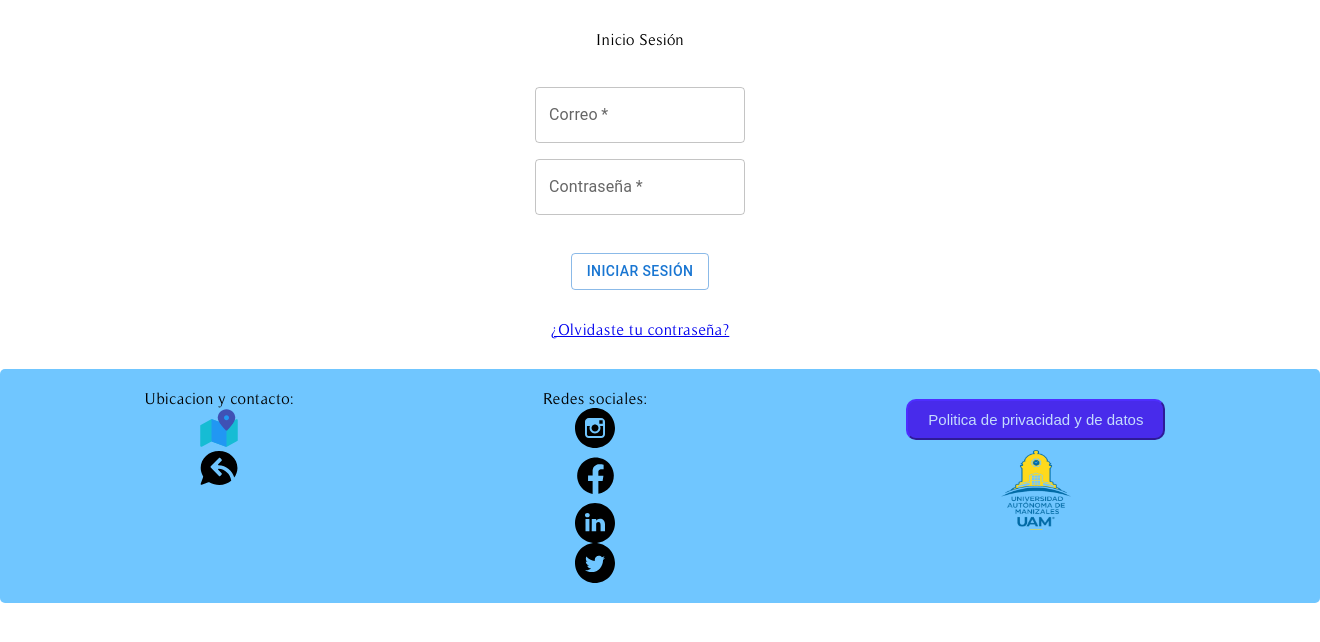
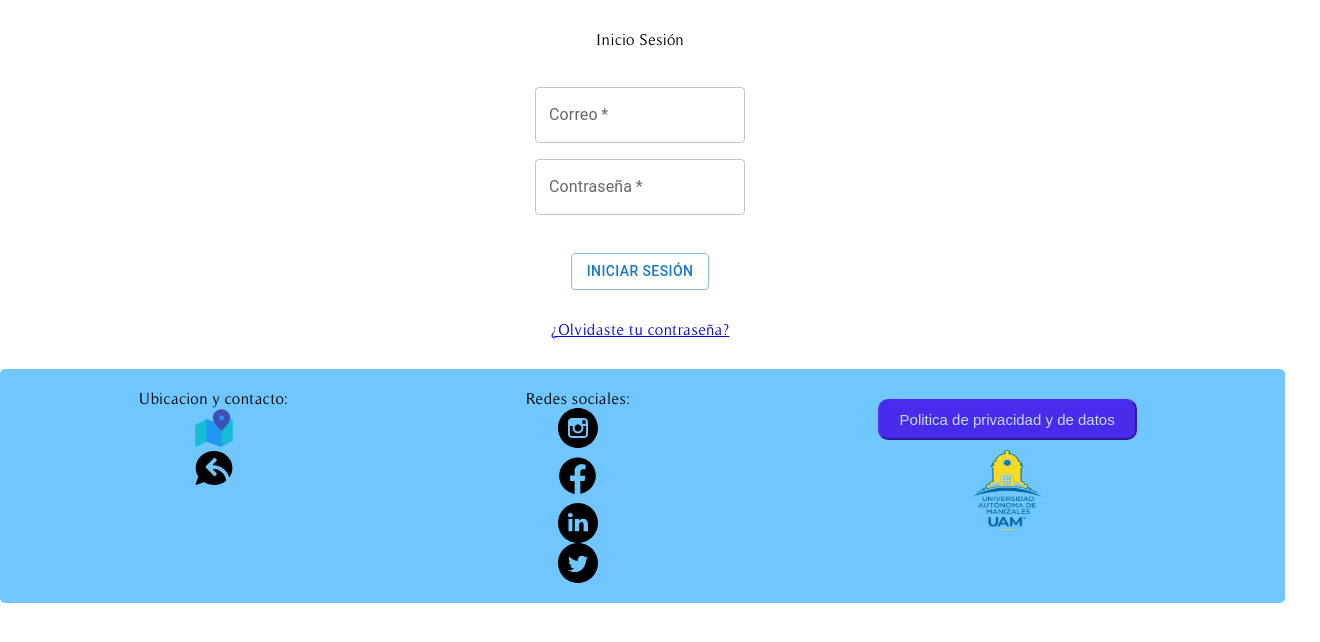
Before and after one commit to GeraldineRomer/frontendProyect, a React (Create React App) app: page /login in a window 1280 px wide. Shown: the top 642 px of the page, 1320 px wide, since content can reach past the window. Built offline with nearby package versions, Linux system fonts and the light colour scheme.

Commit message:
changing messages in privacy page

```diff
--- a/src/components/Footer/Footer.scss
+++ b/src/components/Footer/Footer.scss
@@ -3,12 +3,11 @@
   position: absolute;
   bottom: -1;
   left: 0;
-  width: 100%; /* Ocupará todo el ancho de la pantalla */
+  width: 97.3%;
   background-color: rgb(112, 198, 255);
-  border-radius: 5px;
   display: flex;
   justify-content: space-around;
-  padding: 20px; /* Espacio interno para contenido del footer */
+  padding: 20px;
   z-index: -1;
 }
 
--- a/src/pages/Privacy/Privacy.js
+++ b/src/pages/Privacy/Privacy.js
@@ -57,22 +57,22 @@ function a11yProps(index) {
             </Box>
             <CustomTabPanel value={value} index={0}>
                 De conformidad con lo dispuesto en la Ley 1581 de 2012 y el Decreto 1377 de 2013, declaro que entrego de forma libre y
-                voluntaria mis Datos Personales, que he leído y aceptado estos términos y condiciones de manera previa y autorizo a Mazda de Colombia S.A.S. (en adelante “MCOL”), para que, como Responsable, realice la recolección y tratamiento de mis datos personales para las finalidades indicadas más adelante y de conformidad con la Política de tratamiento de la información de MCOL
+                voluntaria mis Datos Personales, que he leído y aceptado estos términos y condiciones de manera previa y autorizo a Cosmonotas de Colombia S.A.S., para que, como Responsable, realice la recolección y tratamiento de mis datos personales para las finalidades indicadas más adelante y de conformidad con la Política de tratamiento de la información de MCOL
             </CustomTabPanel>
             <CustomTabPanel value={value} index={1}>
                 <div>
-                    Mazda de Colombia S.A.S. no otorga premios o realiza juegos promocionales relacionados con sus vehículos. Por tanto, se advierte a los clientes, prospectos y al público en general que la compañía no es promotora, anunciante ni avala ninguna promoción de esta naturaleza, particularmente aquellas que puedan ser enviadas a través de mensajes SMS o de cualquier otro medio con enlaces a nuestro Sitio Web.
+                    Cosmonotas de Colombia S.A.S. no otorga premios o realiza juegos promocionales relacionados con sus articulos. Por tanto, se advierte a los clientes, prospectos y al público en general que la compañía no es promotora, anunciante ni avala ninguna promoción de esta naturaleza, particularmente aquellas que puedan ser enviadas a través de mensajes SMS o de cualquier otro medio con enlaces a nuestro Sitio Web.
                 </div>
                 <div>
-                    En caso recibir este tipo de mensaje, debe tener en cuenta que se trata de una actividad no autorizada por nuestra marca y posiblemente fraudulenta. De recibir este tipo de mensajes, puede contactarnos al Teléfono: (+57) (1) 2357529, Línea Nacional 01 8000 112 595 o al correo electrónico: servicioalcliente@mazda.co.
+                    En caso recibir este tipo de mensaje, debe tener en cuenta que se trata de una actividad no autorizada por nuestra marca y posiblemente fraudulenta. De recibir este tipo de mensajes, puede contactarnos al Teléfono: (+57) 3017457749, al correo electrónico: servicioalcliente@cosmonotas.co.
                 </div>
                 <div>
-                    Teniendo en cuenta lo anterior, Mazda de Colombia S.A.S. no será responsable de cualquier promoción, concurso, sorteo o evento que sea publicado fuera de sus medios oficiales de comunicación.
+                    Teniendo en cuenta lo anterior, Cosmonotas de Colombia S.A.S. no será responsable de cualquier promoción, concurso, sorteo o evento que sea publicado fuera de sus medios oficiales de comunicación.
                 </div>
             </CustomTabPanel>
             <CustomTabPanel value={value} index={2}>
                 <div>
-                    De conformidad con lo dispuesto en la Ley 1581 de 2012 y el Decreto 1377 de 2013, declaro que entrego de forma libre y voluntaria mis Datos Personales y con mi aceptación y/o firma autorizo a Mazda de Colombia S.A.S. (en adelante "MCC)L"), para que, como Responsable, realice Ia recolección y tratamiento de mis datos personales para las finalidades indicadas más adelante y de conformidad con la Política de tratamiento de la información de MCOL
+                    De conformidad con lo dispuesto en la Ley 1581 de 2012 y el Decreto 1377 de 2013, declaro que entrego de forma libre y voluntaria mis Datos Personales y con mi aceptación y/o firma autorizo a Cosmonotas de Colombia S.A.S., para que, como Responsable, realice Ia recolección y tratamiento de mis datos personales para las finalidades indicadas más adelante y de conformidad con la Política de tratamiento de la información de MCOL
                 </div>
                 <div>
                     Información demográfica y socioeconómica. Por ejemplo, edad, género, educación, profesión, ocupación, salario, ingreso familiar, actividad económica preferencias e intereses.
@@ -80,10 +80,10 @@ function a11yProps(index) {
             </CustomTabPanel>
             <CustomTabPanel value={value} index={3}>
                 <div>
-                    MAZDA DE COLOMBIA S.A.S. (en adelante, MAZDA) es responsable de los Datos Personales e información que le suministran sus clientes, prospectos de clientes proveedores, contratistas, y visitantes (en adelante, los Titulares).
+                    Cosmonotas DE COLOMBIA S.A.S. (en adelante, Cosmonotas) es responsable de los Datos Personales e información que le suministran sus clientes, prospectos de clientes proveedores, contratistas, y visitantes (en adelante, los Titulares).
                 </div>
                 <div>
-                    En la presente Política de Tratamiento se establecen las finalidades, medidas y procedimientos de las Bases de Datos de MAZDA así como los mecanismos con que los Titulares cuentan para conocer, actualizar, rectificar, suprimir los datos suministrados o revocar la autorización que se otorga con la aceptación de la presente Política de Tratamiento.
+                    En la presente Política de Tratamiento se establecen las finalidades, medidas y procedimientos de las Bases de Datos de Cosmonotas así como los mecanismos con que los Titulares cuentan para conocer, actualizar, rectificar, suprimir los datos suministrados o revocar la autorización que se otorga con la aceptación de la presente Política de Tratamiento.
                 </div>
             </CustomTabPanel>
             <CustomTabPanel value={value} index={4}>
```
